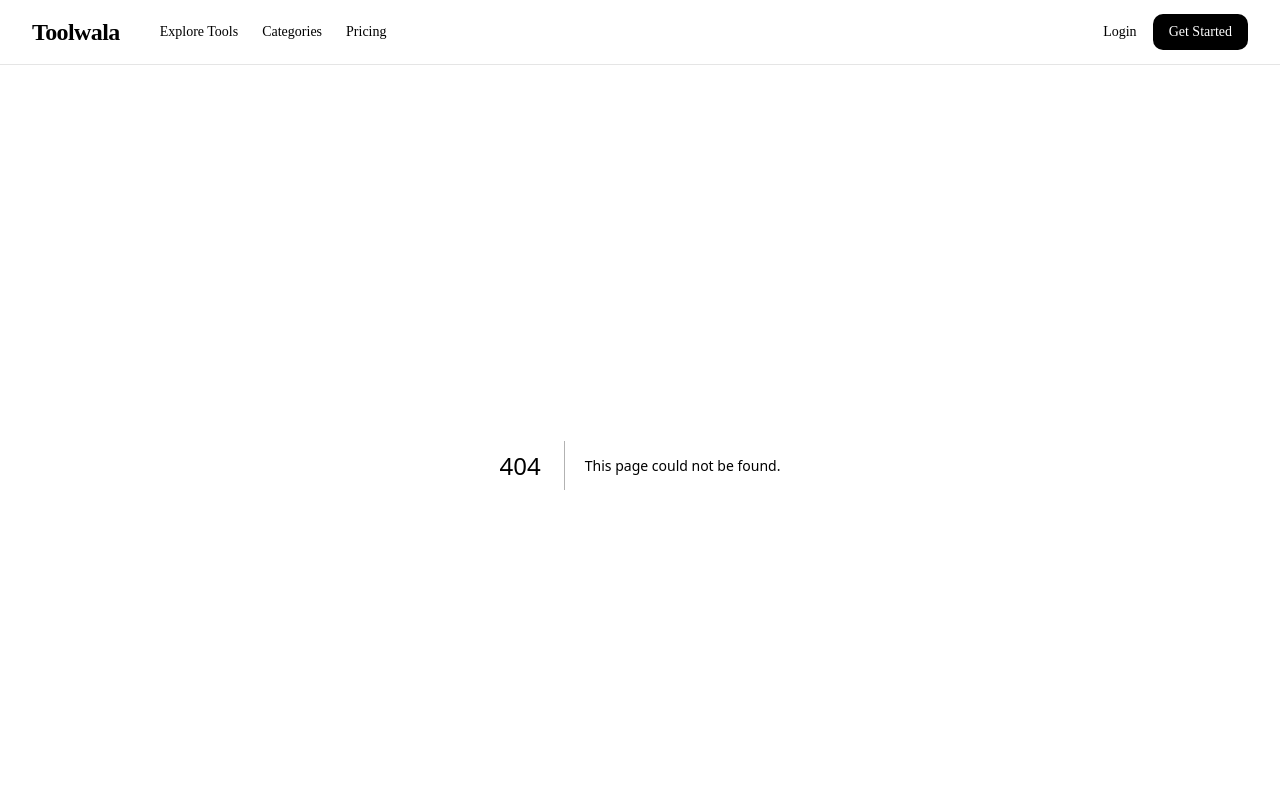
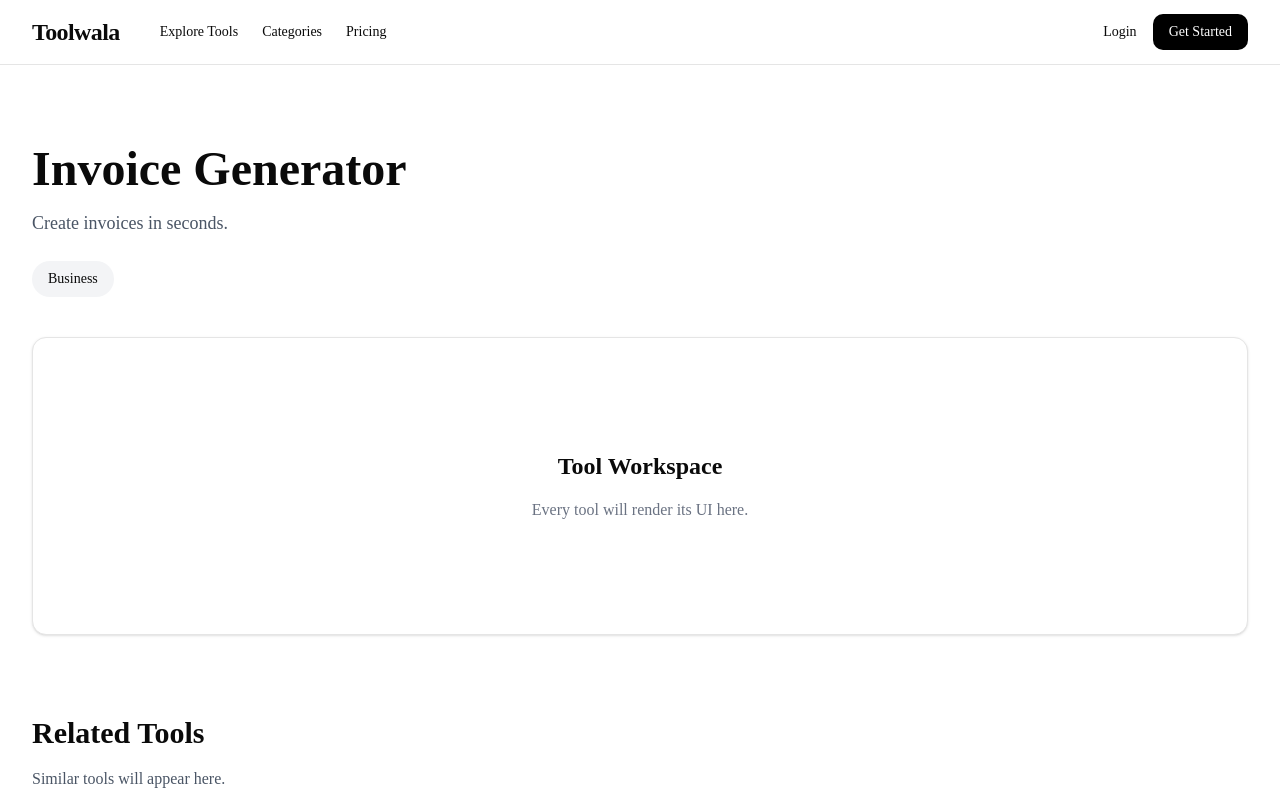
Before and after one commit to Abhinav-Anand9693/toolwala, a Next.js app: page /tool/invoice-generator in a window 1280 px wide. Before the commit this address had no page. Shown: the top 800 px of the page. Built offline with nearby package versions, Linux system fonts and the light colour scheme.

Commit message:
feat: create reusable tool layout

```diff
--- a/src/app/page.tsx
+++ b/src/app/page.tsx
@@ -1,6 +1,7 @@
 import Hero from "@/components/home/Hero";
 import SearchSection from "@/components/home/SearchSection";
 import ProfessionGrid from "@/components/home/ProfessionGrid";
+import PopularTools from "@/components/home/PopularTools";
 
 export default function HomePage() {
   return (
@@ -8,6 +9,7 @@ export default function HomePage() {
       <Hero />
       <SearchSection />
       <ProfessionGrid />
+      <PopularTools />
     </>
   );
 }
--- /dev/null
+++ b/src/app/tool/[slug]/page.tsx
@@ -0,0 +1,34 @@
+import { notFound } from "next/navigation";
+import Container from "@/components/layout/Container";
+import ToolHeader from "@/components/tool/ToolHeader";
+import ToolWorkspace from "@/components/tool/ToolWorkspace";
+import RelatedTools from "@/components/tool/RelatedTools";
+import { getToolBySlug } from "@/lib/toolRegistry";
+
+type PageProps = {
+  params: Promise<{
+    slug: string;
+  }>;
+};
+
+export default async function ToolPage({ params }: PageProps) {
+  const { slug } = await params;
+
+  const tool = getToolBySlug(slug);
+
+  if (!tool) {
+    notFound();
+  }
+
+  return (
+    <Container>
+      <section className="py-20">
+        <ToolHeader tool={tool} />
+
+        <ToolWorkspace />
+
+        <RelatedTools />
+      </section>
+    </Container>
+  );
+}
--- /dev/null
+++ b/src/components/tool/RelatedTools.tsx
@@ -0,0 +1,13 @@
+export default function RelatedTools() {
+  return (
+    <section className="mt-20">
+      <h2 className="text-3xl font-bold">
+        Related Tools
+      </h2>
+
+      <p className="mt-4 text-gray-600">
+        Similar tools will appear here.
+      </p>
+    </section>
+  );
+}
--- /dev/null
+++ b/src/components/tool/ToolHeader.tsx
@@ -0,0 +1,31 @@
+import { Tool } from "@/types/tool";
+
+type Props = {
+  tool: Tool;
+};
+
+export default function ToolHeader({ tool }: Props) {
+  return (
+    <div className="mb-10">
+      <h1 className="text-5xl font-bold">
+        {tool.title}
+      </h1>
+
+      <p className="mt-4 text-lg text-gray-600">
+        {tool.description}
+      </p>
+
+      <div className="mt-6 flex gap-3">
+        <span className="rounded-full bg-gray-100 px-4 py-2 text-sm">
+          {tool.category}
+        </span>
+
+        {tool.isAI && (
+          <span className="rounded-full bg-green-100 px-4 py-2 text-sm">
+            AI Powered
+          </span>
+        )}
+      </div>
+    </div>
+  );
+}
--- /dev/null
+++ b/src/components/tool/ToolWorkspace.tsx
@@ -0,0 +1,15 @@
+export default function ToolWorkspace() {
+  return (
+    <div className="rounded-xl border bg-white p-8 shadow-sm">
+      <div className="text-center py-20">
+        <h2 className="text-2xl font-semibold">
+          Tool Workspace
+        </h2>
+
+        <p className="mt-4 text-gray-500">
+          Every tool will render its UI here.
+        </p>
+      </div>
+    </div>
+  );
+}
--- a/src/config/professions.ts
+++ b/src/config/professions.ts
@@ -1,4 +1,6 @@
-export const professions = [
+import { Profession } from "@/types/profession";
+
+export const professions: Profession[] = [
   {
     id: "developer",
     title: "Developer",
--- a/src/config/tools.ts
+++ b/src/config/tools.ts
@@ -1,3 +1,4 @@
+import { Tool } from "@/types/tool";
 export const tools = [
   {
     id: "resume-generator",
--- /dev/null
+++ b/src/lib/toolRegistry.ts
@@ -0,0 +1,5 @@
+import { tools } from "@/config/tools";
+
+export function getToolBySlug(slug: string) {
+  return tools.find((tool) => tool.id === slug);
+}
--- /dev/null
+++ b/src/types/profession.ts
@@ -0,0 +1,6 @@
+export interface Profession {
+  id: string;
+  title: string;
+  icon: string;
+  description: string;
+}
--- /dev/null
+++ b/src/types/tool.ts
@@ -0,0 +1,8 @@
+export interface Tool {
+  id: string;
+  title: string;
+  category: string;
+  profession: string;
+  description: string;
+  isAI: boolean;
+}
```
